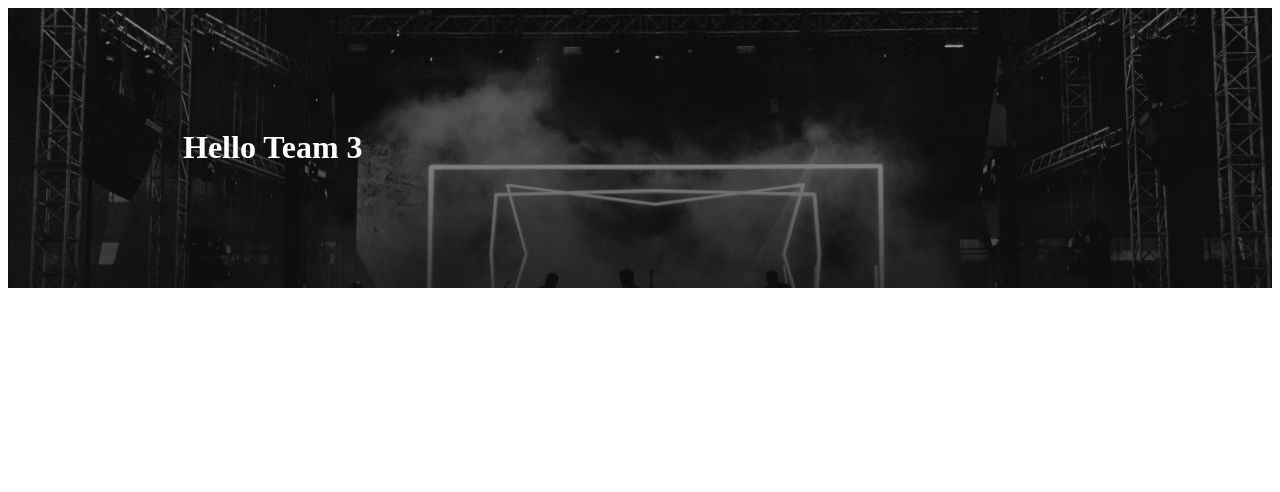
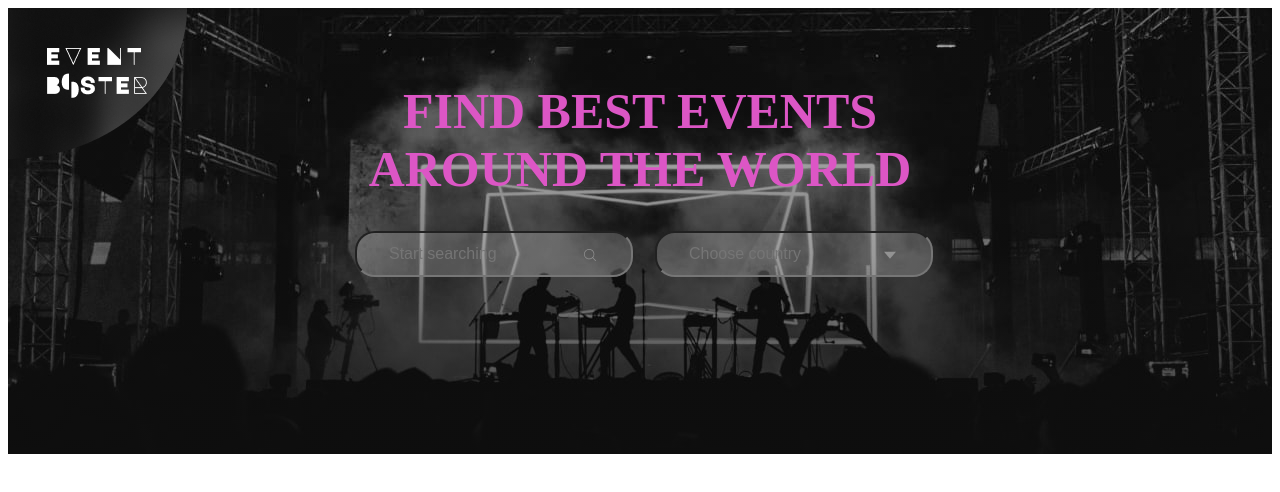
Before and after one commit to saurocket/Team3ProjectJS, a website built with Parcel: page src/index.html in a window 1280 px wide. Built offline with nearby package versions, Linux system fonts and the light colour scheme.

Commit message:
Шляпу как-бы сделал

```diff
--- a/src/Components/Header/Header.js
+++ b/src/Components/Header/Header.js
@@ -1,10 +1,31 @@
+import logMob from "../../images/header-img/logo-mobile.png"
+import logTab from "../../images/header-img/logo-tablet.png"
+import logDesc from "../../images/header-img/logo-dekstop.png"
+import logIcon from "../../images/header-img/symbol-defs.svg"
+
+
 export const Header = (root) => {
-  const elements =`
-   <header>
-      <div class="header-container">
-             <h1>Hello Team 3</h1>
+  const elements =`<header>
+
+             <div class="header-container">
+      <picture class="header-img">
+                    <source srcset="${logMob}" media="(max-width:767px") />
+                    <source srcset="${logTab}" media="(max-width:1280px") />
+                    <source srcset="${logDesc}" media="(min-width:1280px") />
+                    <img src="${logDesc}" alt="Логотип">
+                </picture>
+                <h1 class="header-name">FIND BEST EVENTS <br>
+             AROUND THE WORLD</h1>
+
+      <ul class="header-input">
+      <li class="header-start"><input id="text" type="text" name="text" placeholder="Start searching">
+      <svg width="12px" height="12px"><use href="${logIcon}#icon-vector"></use></svg></li>
+      <li class="header-country"><input id="text" type="text" name="text" placeholder="Choose country">
+      <svg width="12px" height="12px"><use href="${logIcon}#icon-polygon"></use></svg></li>
+      </ul>
       </div>
     </header>`;
+
 
   root.insertAdjacentHTML('afterbegin', elements);
 
--- a/src/sass/_header.scss
+++ b/src/sass/_header.scss
@@ -1,6 +1,7 @@
 @import "./styleDefoult/mixin";
 header {
   @media screen and (min-width: 320px){
+    height: 364px;
     background-image: linear-gradient(180deg, rgba(13, 13, 13, 0.19) 0%, rgba(14, 14, 14, 0.8) 100%),
     url(../images/bg-320.jpg);
     @media screen and (min-device-pixel-ratio: 2),
@@ -21,6 +22,7 @@ header {
     }
   }
   @media screen and (min-width: 1280px){
+    height: 446px;
     background-image: linear-gradient(180deg, rgba(13, 13, 13, 0.19) 0%, rgba(14, 14, 14, 0.8) 100%),
     url(../images/bg-1280.jpg);
     @media screen and (min-device-pixel-ratio: 2),
@@ -30,12 +32,76 @@ header {
       url(../images/bg1280@2x.jpg);
     }
   }
-  .header-container{
+  .header-img{
+    position: absolute;
+    left: 8px;
+  }
+  .header-name{
     @include container();
-    padding-top: 100px;
-    padding-bottom: 100px;
-
-      color: #FFF;
+    padding-top: 78px;
+      color: #DC56C5;
+      font-weight: 900;
+      line-height: 1,21;
+      font-size: 21px;
+      @media screen and (min-width: 768px){
+        padding-top: 40px;
+        font-size: 30px; }
+        @media screen and (min-width: 1280px){
+          font-size: 50px;
+        }
 
   }
+  background-size: cover;
+    background-repeat: no-repeat;
+    background-position: center;
+    text-align: center;
+
 }
+.header-input{
+  list-style: none;
+  display: inline-block;
+  padding: 0;
+  & li{
+    width: 270px;
+    height: 40px;
+  }
+
+
+  & svg{
+
+    position: relative;
+     bottom: 30px;
+     left: 100px;
+   }
+  @media screen and (min-width: 768px){
+    display: flex;
+    justify-content: center;
+  }
+
+& input{
+  color: #939393;
+  font-weight: 400px;
+  font-size: 16px;
+  line-height: 1,21;
+  background: rgba(255, 255, 255, 0.2);
+  width: 270px;
+  height: 40px;
+  border-radius: 20px;
+  &::placeholder{
+    padding-left: 30px;
+  }
+}
+}
+.header-start{
+  margin-bottom: 25px;
+  @media screen and (min-width: 768px){
+    margin-bottom: 0;
+  margin-right: 30px;
+}
+}
+.header-container{
+  @media screen and (min-width: 768px){
+
+    display: inline-block;
+}
+}
```
Also changed, not shown: src/index.html (+1 -0 lines), src/images/header-img/logo-dekstop.png (added), src/images/header-img/logo-mobile.png (added), src/images/header-img/logo-tablet.png (added), src/images/header-img/polygon.svg (added), src/images/header-img/symbol-defs.svg (added), src/images/header-img/vector.svg (added).
